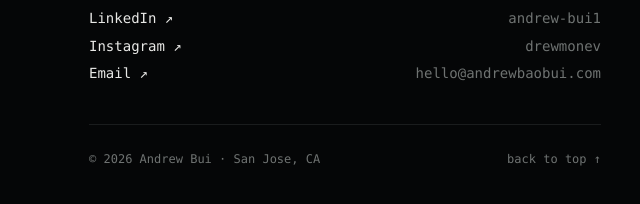
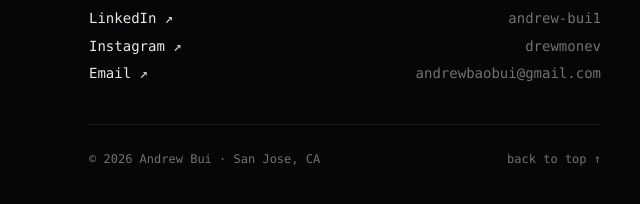
Before and after one commit to drewmonev/andrewbaobui.com, a plain HTML site: page index.html in a window 1280 px wide. Shown: the part 1333-1537 px from the top of the page, 295-935 px from the left. Drawn offline with Linux system fonts and the light colour scheme.

Commit message:
Use Gmail for the contact email
Co-Authored-By: Claude Opus 5.5 <noreply@anthropic.com>

```diff
--- a/index.html
+++ b/index.html
@@ -310,7 +310,7 @@
     <li><a href="resume.pdf" target="_blank" rel="noopener" id="rvOpen">Resume ↗</a><span>one-page PDF</span></li>
     <li><a href="https://www.linkedin.com/in/andrew-bui1/" target="_blank" rel="noopener">LinkedIn ↗</a><span>andrew-bui1</span></li>
     <li><a href="https://www.instagram.com/drewmonev/" target="_blank" rel="noopener">Instagram ↗</a><span>drewmonev</span></li>
-    <li><a href="mailto:hello@andrewbaobui.com">Email ↗</a><span>hello@andrewbaobui.com</span></li>
+    <li><a href="mailto:andrewbaobui@gmail.com">Email ↗</a><span>andrewbaobui@gmail.com</span></li>
   </ul>
 
   <footer><span>© <span id="year">2026</span> Andrew Bui · San Jose, CA</span><a href="#top">back to top ↑</a></footer>
```
